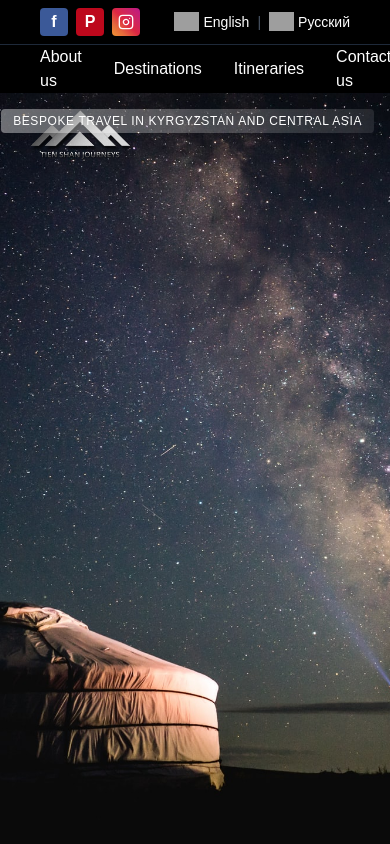
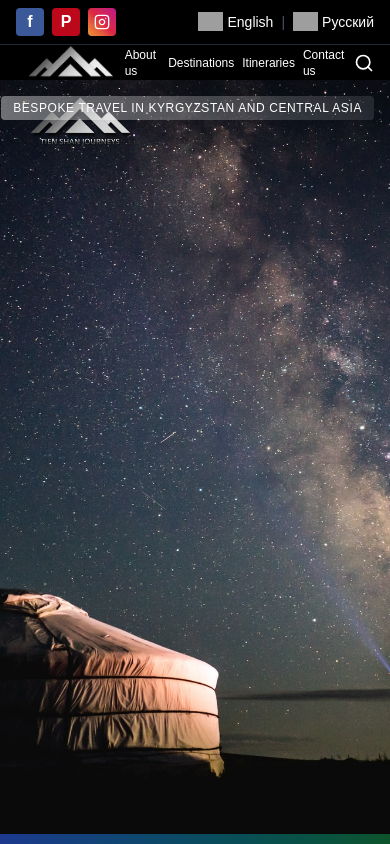
Before and after one commit to Erkebulan100/kyrgyzstan-ai-tourism-thesis, a Next.js app: page / in a window 390 px wide. Shown: the top 844 px of the page. Built offline with nearby package versions, Linux system fonts and the light colour scheme; grey boxes are pictures that could not be loaded.

Commit message:
Make header responsive for mobile devices

```diff
--- a/app/layout.js
+++ b/app/layout.js
@@ -90,7 +90,7 @@ function Header() {
     <header className="bg-black text-white w-full">
       {/* Social Media & Language Bar - Constrained Container */}
       <div className="border-b border-gray-800 py-2">
-        <div style={{ width: '100%', padding: '0 40px' }}>
+        <div className="w-full px-4 md:px-10">
           <div className="flex justify-between items-center">
             {/* Social Media Icons - Left Side */}
             <div className="flex items-center gap-2">
@@ -135,9 +135,9 @@ function Header() {
       </div>
 
       {/* Main Header - Logo & Navigation - Constrained Container */}
-      {/* Main Header - Logo & Navigation - Constrained Container */}
+
 <div className="py-0">
-  <div style={{ maxWidth: '100%', margin: '0', padding: '0 40px' }}>
+  <div className="w-full px-4 md:px-10">
     {/* Logo and Navigation - Side by Side */}
     <div className="flex items-center justify-between">
       {/* Logo Section - LEFT SIDE */}
@@ -145,14 +145,15 @@ function Header() {
         <Image
           src="/images/logo/logo_only.png"
           alt="Tien Shan Journeys - Central Asia Tours"
-          width={180}
-          height={60}
+          width={120}
+          height={40}
+          className="md:w-[180px] md:h-[60px]"
           priority
         />
       </Link>
 
       {/* Navigation Menu - RIGHT SIDE */}
-      <nav className="flex items-center space-x-8 text-base">
+      <nav className="flex items-center space-x-2 md:space-x-8 text-xs md:text-base">
         <Link href="/about" className="hover:text-blue-400 transition-colors">
           About us
         </Link>
```
